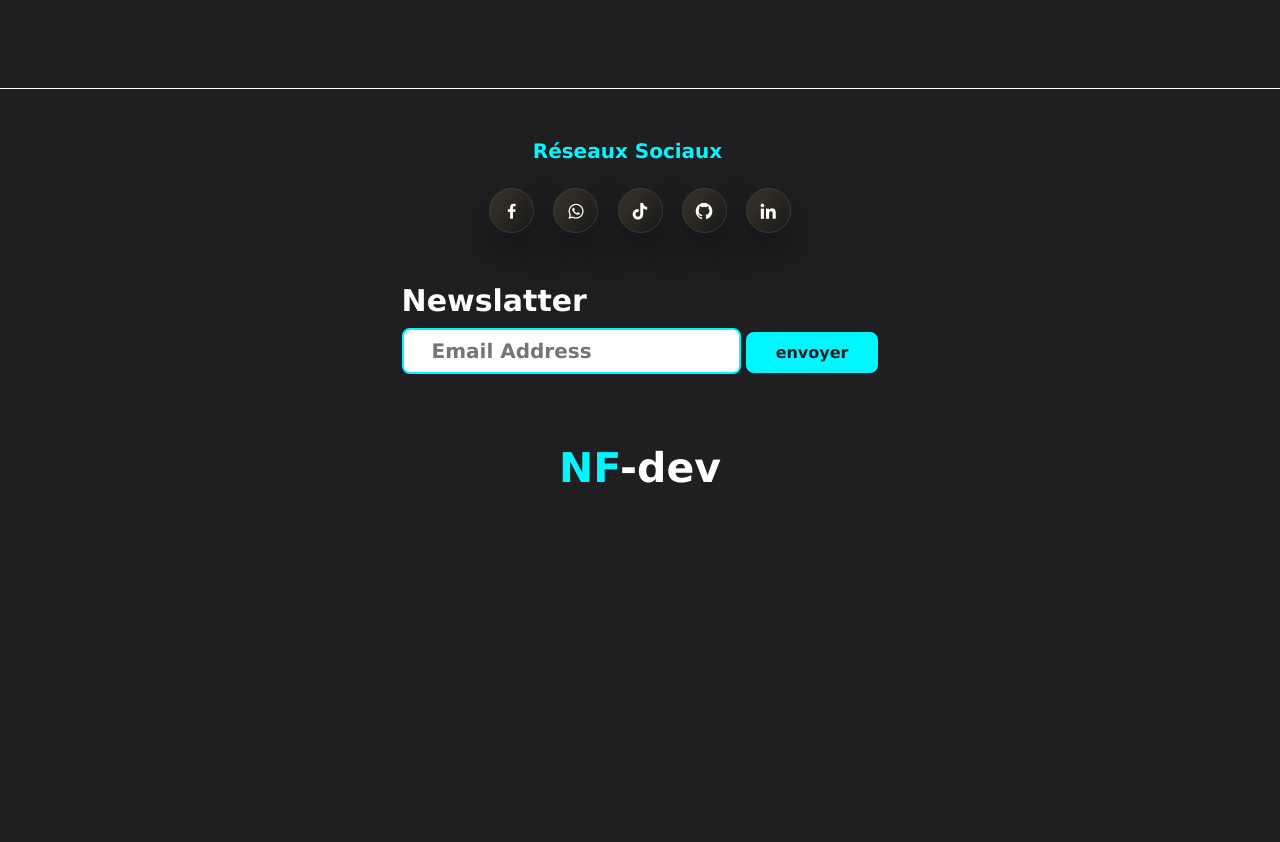
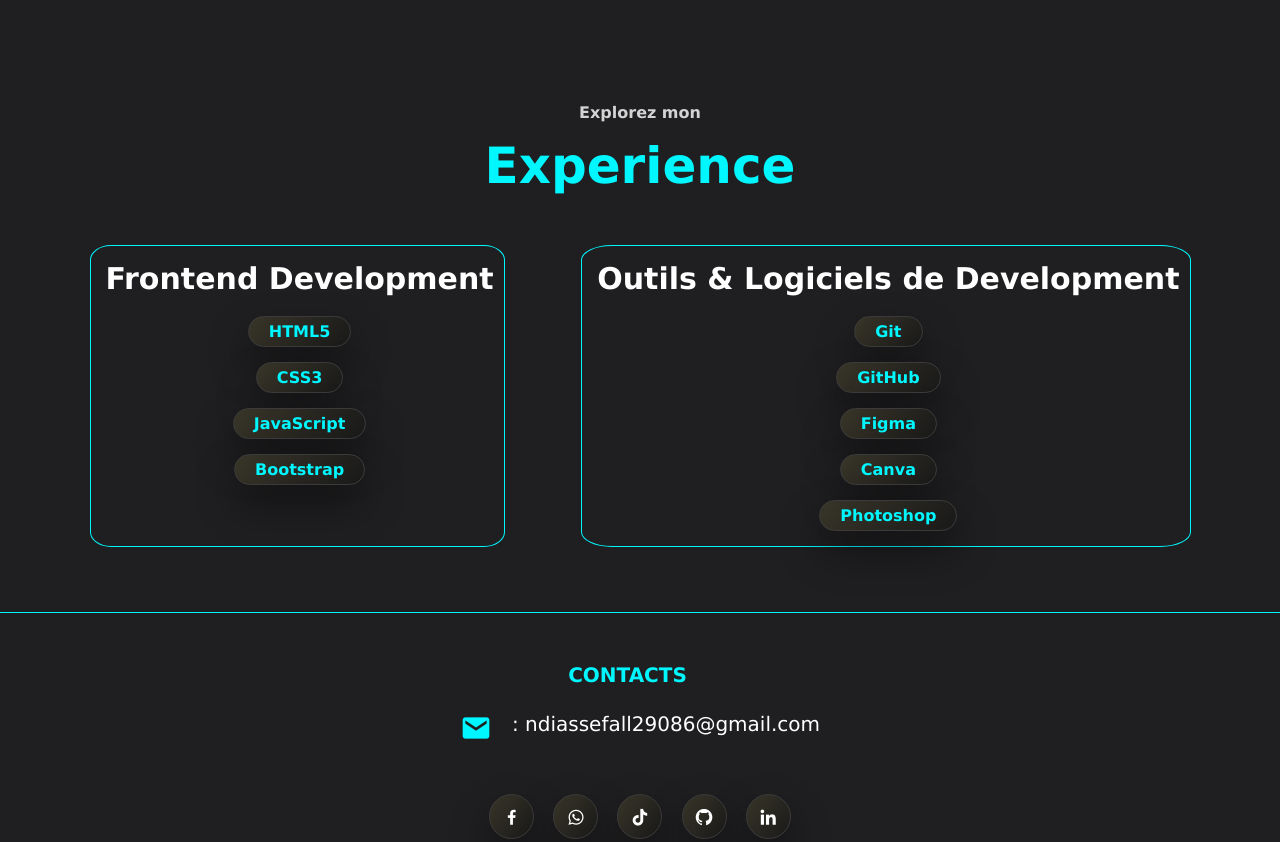
Before and after one commit to NdiasseFall/dev, a plain HTML site: page index.html in a window 1280 px wide. Shown: the part 760-1602 px from the top of the page. Before the commit the page ends 1302 px from the top, so only its background shows below. Drawn offline with nearby package versions, Linux system fonts and the light colour scheme.

Commit message:
nouvel version du portfolio

```diff
--- a/index.html
+++ b/index.html
@@ -17,21 +17,21 @@
         <ul class="navbar1">
           <li><a href="./index.html" class="active1">Accueil</a></li>
 
-          <li><a href="./othersPage/Service.html">Service</a></li>
+          <li><a href="#experience">Expérience</a></li>
           <li><a href="./othersPage/portfolio.html">Portfolio</a></li>
 
-          <li><a href="#pied">Contacts</a></li>
+          <li><a href="#contacts">Contacts</a></li>
         </ul>
       </div>
-      <a href="./index.html" class="logo"><span>NF</span>-dev</a>
+      <a href="./index.html" class="logo"><span> NF</span>-dev</a>
 
       <ul class="navbar">
         <li><a href="./index.html" class="active">Accueil</a></li>
 
-        <li><a href="./othersPage/Service.html">Service</a></li>
-        <li><a href="./othersPage/portfolio.html">Portfolio</a></li>
+        <li><a href="#experience">Expérience</a></li>
+        <li><a href="./othersPage/portfolio.html">Projets</a></li>
 
-        <li><a href="">Contacts</a></li>
+        <li><a href="#contacts">Contacts</a></li>
       </ul>
       <div class="menu-btn">
         <div class="bar">
@@ -62,13 +62,84 @@
       </div>
     </section>
 
-    <footer id="pied">
+    <section id="experience">
+      <p class="section__text__p1">Explorez mon</p>
+      <h1 class="title">Experience</h1>
+      <div class="experience-details-container">
+        <div class="about-containers">
+          <div class="details-container">
+            <h2 class="experience-sub-title">Frontend Development</h2>
+            <div class="article-container">
+              <article>
+                <div>
+                  <h3>HTML5</h3>
+                </div>
+              </article>
+              <article>
+                <div>
+                  <h3>CSS3</h3>
+                </div>
+              </article>
+              <article>
+                <div>
+                  <h3>JavaScript</h3>
+                </div>
+              </article>
+
+              <article>
+                <div>
+                  <h3>Bootstrap</h3>
+                </div>
+              </article>
+            </div>
+          </div>
+          <div class="details-container">
+            <h2 class="experience-sub-title">
+              Outils &amp; Logiciels de Development
+            </h2>
+            <div class="article-container">
+              <article>
+                <div>
+                  <h3>Git</h3>
+                </div>
+              </article>
+              <article>
+                <div>
+                  <h3>GitHub</h3>
+                </div>
+              </article>
+              <article>
+                <div>
+                  <h3>Figma</h3>
+                </div>
+              </article>
+              <article>
+                <div>
+                  <h3>Canva</h3>
+                </div>
+              </article>
+
+              <article id="lastSkill">
+                <div>
+                  <h3>Photoshop</h3>
+                </div>
+              </article>
+            </div>
+          </div>
+        </div>
+      </div>
+    </section>
+
+    <footer id="contacts">
       <div class="fistDiv">
         <div class="share">
           <div>
-            <p>Réseaux Sociaux</p>
+            <p>CONTACTS</p>
           </div>
-
+          <div class="email">
+            <i class='bx bxs-envelope' ></i>
+            <p>: ndiassefall29086@gmail.com</p>
+          </div>
           <div class="social">
             <a href="https://www.facebook.com/ndiasse.fall.906" target="_blank"
               ><i class="bx bxl-facebook"></i
@@ -88,13 +159,15 @@
         <div class="letter">
           <p>Newslatter</p>
           <div>
-          <input type="email" class="news" placeholder="Email Address">
-          <button type="submit" class="btn" >envoyer</button>
+            <input type="email" class="news" placeholder="Email Address" />
+            <button type="submit" class="btn">envoyer</button>
+          </div>
         </div>
-        </div>
-        <div>
-          <a href="./index.html" class="logo"><span>NF</span>-dev</a>
-        </div>
+
+      </div>
+      <div class="right">
+        <a href="./index.html" class="logo"><span>NF</span>-dev</a>
+        <p>Droits d'auteur &copy 2024 @NdiasseFall. Tous droits réservés</p>
       </div>
     </footer>
 
--- a/othersPage/Service.css
+++ /dev/null
@@ -1,66 +0,0 @@
-* {
-    padding: 0;
-    margin: 0;
-    box-sizing: border-box;
-    list-style: none;
-    font-family: Verdana, Geneva, Tahoma, sans-serif;
-    text-decoration: none;
-  }
-  :root {
-    --bg-color: #1f1f21;
-    --text-color: #fff;
-    --main-color: #00f7ff;
-
-    --big-font: 7rem;
-    --p-font: 1.1rem;
-  }
-  .bar {
-    display: none;
-  }
-  .header {
-    display: none;
-  }
-
-  body {
-    background: var(--bg-color);
-    color: var(--text-color);
-    overflow-x: hidden;
-  }
-  header {
-    position: relative;
-    top: 0;
-    right: 0;
-    width: 100%;
-    z-index: 1000%;
-    display: flex;
-    align-items: center;
-    justify-content: space-between;
-    padding: 3px 15%;
-    background: transparent;
-    transition: all ease 0.45s;
-  }
-  .logo {
-    color: var(--text-color);
-    font-size: 41px;
-    font-weight: 600;
-  }
-  .logo span {
-    color: var(--main-color);
-  }
-  .navbar {
-    display: flex;
-  }
-  .navbar a {
-    font-size: var(--p-font);
-    font-weight: 500;
-    color: var(--text-color);
-    margin: 0 25px;
-    transition: all ease 0.5s;
-  }
-  .navbar a:hover {
-    color: var(--main-color);
-    border-bottom: 1px solid var(--main-color);
-  }
-  .navbar a.active {
-    color: var(--main-color);
-  }
--- a/othersPage/portfolio.css
+++ /dev/null
@@ -1,66 +0,0 @@
-* {
-    padding: 0;
-    margin: 0;
-    box-sizing: border-box;
-    list-style: none;
-    font-family: Verdana, Geneva, Tahoma, sans-serif;
-    text-decoration: none;
-  }
-  :root {
-    --bg-color: #1f1f21;
-    --text-color: #fff;
-    --main-color: #00f7ff;
-
-    --big-font: 7rem;
-    --p-font: 1.1rem;
-  }
-  .bar {
-    display: none;
-  }
-  .header {
-    display: none;
-  }
-
-  body {
-    background: var(--bg-color);
-    color: var(--text-color);
-    overflow-x: hidden;
-  }
-  header {
-    position: relative;
-    top: 0;
-    right: 0;
-    width: 100%;
-    z-index: 1000%;
-    display: flex;
-    align-items: center;
-    justify-content: space-between;
-    padding: 3px 15%;
-    background: transparent;
-    transition: all ease 0.45s;
-  }
-  .logo {
-    color: var(--text-color);
-    font-size: 41px;
-    font-weight: 600;
-  }
-  .logo span {
-    color: var(--main-color);
-  }
-  .navbar {
-    display: flex;
-  }
-  .navbar a {
-    font-size: var(--p-font);
-    font-weight: 500;
-    color: var(--text-color);
-    margin: 0 25px;
-    transition: all ease 0.5s;
-  }
-  .navbar a:hover {
-    color: var(--main-color);
-    border-bottom: 1px solid var(--main-color);
-  }
-  .navbar a.active {
-    color: var(--main-color);
-  }
--- a/style.css
+++ b/style.css
@@ -44,6 +44,7 @@ header {
   font-size: 41px;
   font-weight: 600;
 }
+
 .logo span {
   color: var(--main-color);
 }
@@ -60,7 +61,6 @@ header {
 .navbar a:hover {
   color: var(--main-color);
   text-decoration: underline;
-
 }
 .navbar a.active {
   color: var(--main-color);
@@ -138,15 +138,83 @@ section {
   background: var(--text-color);
   border: 2px solid var(--text-color);
 }
-footer{
-  border-top: 1px solid #ffffff;
+
+#experience .section__text__p1,
+.title {
+  display: flex;
+  justify-content: center;
+}
+.section__text__p1 {
+  padding: 0 0 15px 0;
+  color: lightgray;
+  font-weight: 800;
+}
+.title {
+  color: var(--main-color);
+  font-weight: bold;
+  font-size: 50px;
+}
+
+.about-containers {
+  margin: 50px 0 50px 0;
+  display: flex;
+  justify-content: space-around;
+
+}
+.details-container {
+  border: 1px solid var(--main-color);
+  border-radius: 5%;
+  padding: 15px 10px 0 15px;
+  flex-wrap: wrap;
+}
+.experience-sub-title{
+  margin-bottom: 20px;
+  flex-wrap: wrap;
+  font-size: 30px;
+}
+.article-container div{
+  margin-bottom: 15px;
+  display: flex;
+  justify-content: center;
+  align-items: center;
+
+}
+.article-container div h3{
+  color: var(--main-color);
+  background: linear-gradient(130.08deg, #383528 0%, #191919 100%);
+  box-shadow: 0px 20px 40px #00000070;
+  border: 1px solid #3b3b3b;
+  border-radius: 100px;
+  padding: 5px 20px;
+  font-weight: 700;
+  font-size: 16px;
+}
+
+footer {
+  border-top: 1px solid #00f7ff;
+  box-shadow: #98b8c5;
   padding: 50px;
 }
-.fistDiv{
+.fistDiv {
   display: flex;
   flex-direction: column;
   justify-content: space-between;
   align-items: center;
+}
+
+footer .email{
+  display: flex;
+  gap: 20px;
+  padding-bottom: 50px;
+
+}
+.email i{
+  font-size: 2em;
+  color: #00f7ff;
+}
+.email p {
+  color: var(--text-color);
+  font-size: 20px;
 }
 
 .share {
@@ -157,9 +225,9 @@ footer{
   padding-bottom: 50px;
 }
 
-.share p {
+.share div:nth-child(1) p {
   font-size: 20px;
-  font-weight:bold ;
+  font-weight: bold;
   color: var(--main-color);
   padding-bottom: 25px;
   margin-right: 25px;
@@ -177,20 +245,21 @@ footer{
   color: var(--text-color);
   font-size: 20px;
   margin: 0 7px;
-  transition: all 0.6s ease-in-out;
+  transition: all 0.5s ease-in-out;
 }
 .social i:hover {
   transform: translateY(-10px);
+  color: #00f7ff;
 }
-.letter{
+.letter {
   padding-bottom: 70px;
 }
-.letter p{
+.letter p {
   font-size: 30px;
   font-weight: bold;
   padding-bottom: 10px;
 }
-.letter div input{
+.letter div input {
   font-size: 20px;
   font-weight: 600;
   border-radius: 8px;
@@ -198,18 +267,23 @@ footer{
   padding-left: 14px 34px;
   border: 2px solid var(--main-color);
 }
-.letter div input:focus{
+.letter div input:focus {
   background: transparent;
   color: var(--main-color);
 }
-.letter .btn:hover{
+.letter .btn:hover {
   transform: translateY(0);
   background: transparent;
   color: var(--main-color);
   cursor: pointer;
 }
-
-
+.right{
+  left: 0;
+  display: flex;
+  align-items: center;
+  gap: 18%;
+  margin-bottom: 20px;
+}
 
 @media only screen and (max-width: 1850px) {
   header {
@@ -288,7 +362,7 @@ footer{
   }
 }
 @media only screen and (max-width: 850px) {
-  .share{
+  .share {
     left: 0%;
     transition: 0.2s;
   }
```
Also changed, not shown: othersPage/Service.html (deleted, +0 -44 lines), othersPage/portfolio.html (deleted, +0 -43 lines).
